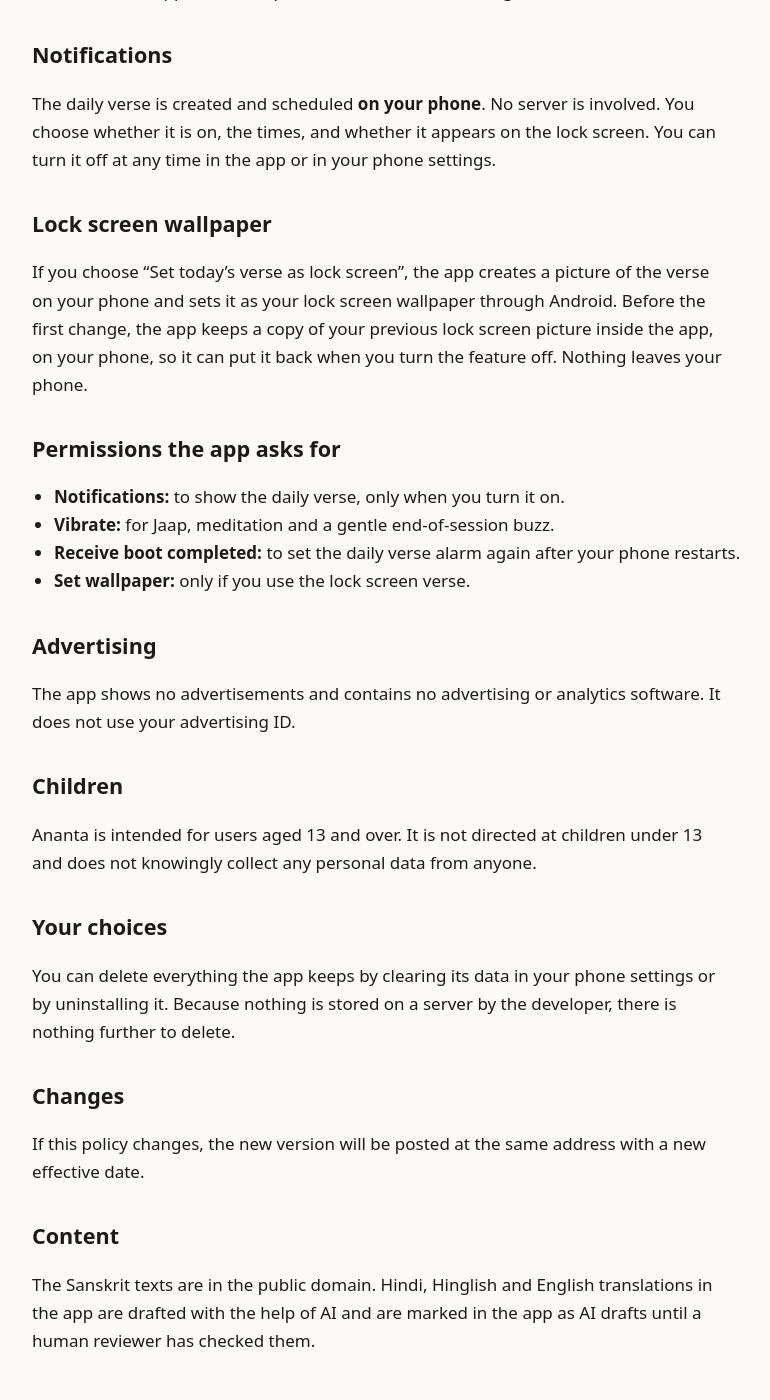
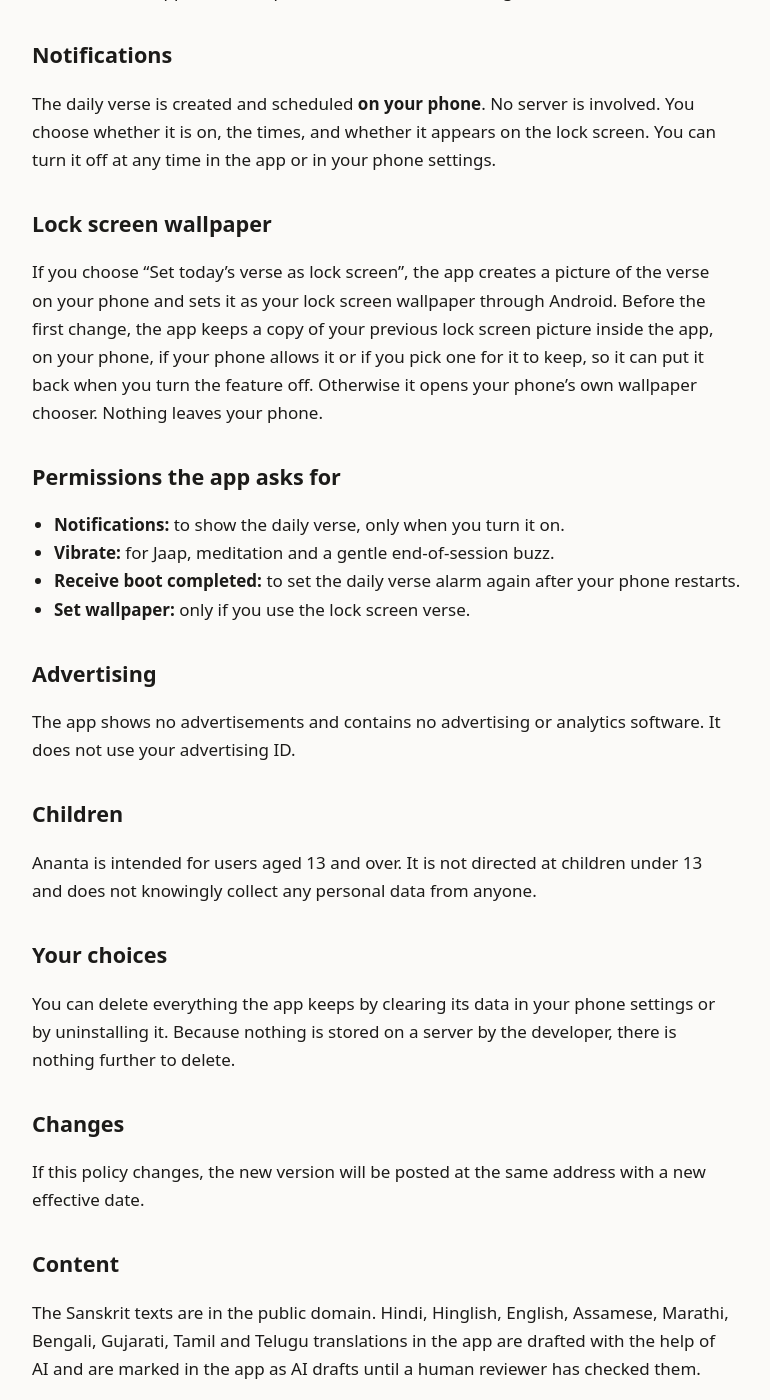
Before and after one commit to ajphukan/ajphukan.github.io, a Jekyll site: the page built from ananta-privacy.md, in a window 1280 px wide and 1400 px high, scrolled down 998 px. Shown: the whole window, without its empty margins (218-988 px from the left). Built offline with Jekyll 4.4.1, drawn with Linux system fonts in a browser that asks for light colours; our own code applies the rules of GitHub Pages for plain Markdown files.

Commit message:
Update Ananta privacy policy (new languages)

```diff
--- a/ananta-privacy.md
+++ b/ananta-privacy.md
@@ -37,7 +37,8 @@
 
 If you choose "Set today's verse as lock screen", the app creates a picture of the verse on your phone and sets it as
 your lock screen wallpaper through Android. Before the first change, the app keeps a copy of your previous lock screen
-picture inside the app, on your phone, so it can put it back when you turn the feature off. Nothing leaves your phone.
+picture inside the app, on your phone, if your phone allows it or if you pick one for it to keep, so it can put it back
+when you turn the feature off. Otherwise it opens your phone's own wallpaper chooser. Nothing leaves your phone.
 
 ## Permissions the app asks for
 
@@ -65,5 +66,5 @@
 
 ## Content
 
-The Sanskrit texts are in the public domain. Hindi, Hinglish and English translations in the app are drafted with the
+The Sanskrit texts are in the public domain. Hindi, Hinglish, English, Assamese, Marathi, Bengali, Gujarati, Tamil and Telugu translations in the app are drafted with the
 help of AI and are marked in the app as AI drafts until a human reviewer has checked them.
```
